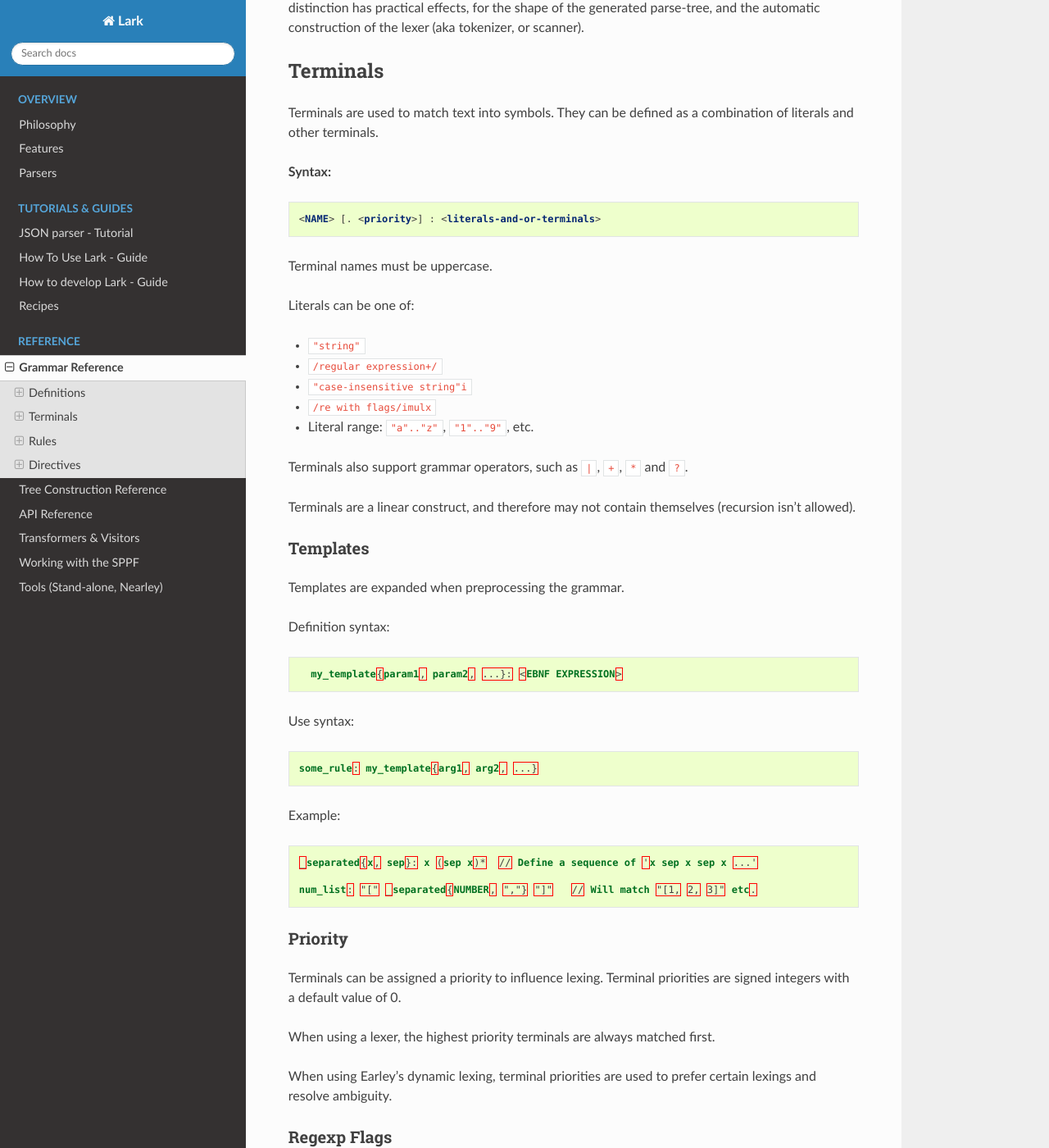
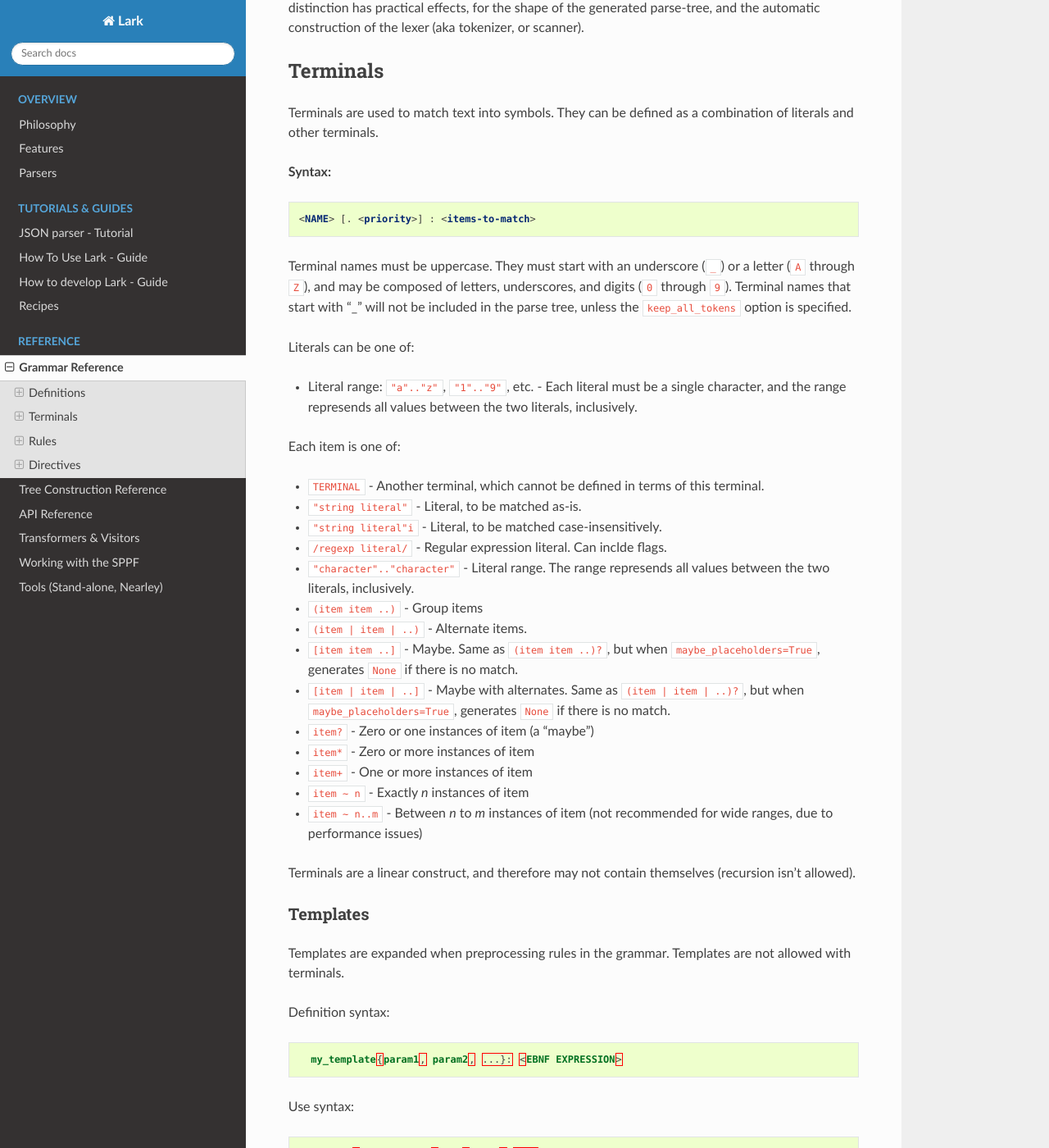
Before and after one commit to lark-parser/lark, a Sphinx documentation site: the page built from docs/grammar.md, in a window 1280 px wide and 1400 px high, scrolled down 1375 px. Shown: the whole window at 82% size. Built offline with Sphinx 7.4.7 and the Read the Docs theme 2.0.0, drawn with Linux system fonts in a browser that asks for light colours; pages that are not in the unit, such as notebooks, are missing from menus; some of the changed text lies outside the part shown.

Commit message:
Make lark.lark parse the same grammar as load_grammar.py, and make grammar.md document it more fully.

````diff
--- a/docs/grammar.md
+++ b/docs/grammar.md
@@ -59,26 +59,37 @@ Terminals are used to match text into symbols. They can be defined as a combinat
 **Syntax:**
 
 ```html
-<NAME> [. <priority>] : <literals-and-or-terminals>
+<NAME> [. <priority>] : <items-to-match>
 ```
 
-Terminal names must be uppercase.
+Terminal names must be uppercase.  They must start with an underscore (`_`) or a letter (`A` through `Z`), and may be composed of letters, underscores, and digits (`0` through `9`).  Terminal names that start with "_" will not be included in the parse tree, unless the `keep_all_tokens` option is specified.
 
 Literals can be one of:
 
-* `"string"`
-* `/regular expression+/`
-* `"case-insensitive string"i`
-* `/re with flags/imulx`
-* Literal range: `"a".."z"`, `"1".."9"`, etc.
+* Literal range: `"a".."z"`, `"1".."9"`, etc. - Each literal must be a single character, and the range represends all values between the two literals, inclusively.
 
-Terminals also support grammar operators, such as `|`, `+`, `*` and `?`.
+Each item is one of:
+
+* `TERMINAL` - Another terminal, which cannot be defined in terms of this terminal.
+* `"string literal"` - Literal, to be matched as-is.
+* `"string literal"i` - Literal, to be matched case-insensitively.
+* `/regexp literal/` - Regular expression literal.  Can inclde flags.
+* `"character".."character"` - Literal range.  The range represends all values between the two literals, inclusively.
+* `(item item ..)` - Group items
+* `(item | item | ..)` - Alternate items.
+* `[item item ..]` - Maybe. Same as `(item item ..)?`, but when `maybe_placeholders=True`, generates `None` if there is no match.
+* `[item | item | ..]` - Maybe with alternates. Same as `(item | item | ..)?`, but when `maybe_placeholders=True`, generates `None` if there is no match.
+* `item?` - Zero or one instances of item (a "maybe")
+* `item*` - Zero or more instances of item
+* `item+` - One or more instances of item
+* `item ~ n` - Exactly *n* instances of item
+* `item ~ n..m` - Between *n* to *m* instances of item (not recommended for wide ranges, due to performance issues)
 
 Terminals are a linear construct, and therefore may not contain themselves (recursion isn't allowed).
 
 ### Templates
 
-Templates are expanded when preprocessing the grammar.
+Templates are expanded when preprocessing rules in the grammar.  Templates are not allowed with terminals.
 
 Definition syntax:
 
@@ -122,7 +133,7 @@ SIGNED_INTEGER: /
  /x
 ```
 
-Supported flags are one of: `imslux`. See Python's regex documentation for more details on each one.
+Supported flags are one of: `imslux`. See Python's [regex documentation](https://docs.python.org/3/library/re.html#regular-expression-syntax) for more details on each one.
 
 Regexps/strings of different flags can only be concatenated in Python 3.6+
 
@@ -196,25 +207,32 @@ _ambig
 
 **Syntax:**
 ```html
-<name> : <items-to-match>  [-> <alias> ]
+<modifiers><name> : <items-to-match>  [-> <alias> ]
        | ...
 ```
 
-Names of rules and aliases are always in lowercase.
+Names of rules and aliases are always in lowercase.  They must start with an underscore (`_`) or a letter (`a` through `z`), and may be composed of letters, underscores, and digits (`0` through `9`).  Rule names that start with "_" will be inlined into their containing rule.
 
 Rule definitions can be extended to the next line by using the OR operator (signified by a pipe: `|` ).
 
-An alias is a name for the specific rule alternative. It affects tree construction.
+An alias is a name for the specific rule alternative. It affects tree construction (see [Shaping the tree](tree_construction#shaping_the_tree).
 
+The affect of a rule on the parse tree can be specified by modifiers.  The `!` modifier causes the rule to keep all its tokens, regardless of whether they are named or not.  The `?` modifier causes the rule to be inlined if it only has a single child.  The `?` modifier cannot be used on rules that are named starting with an underscore.
 
 Each item is one of:
 
 * `rule`
 * `TERMINAL`
-* `"string literal"` or `/regexp literal/`
+* `"string literal"` - Literal, to be matched as-is.
+* `"string literal"i` - Literal, to be matched case-insensitively.
+* `/regexp literal/` - Regular expression literal.  Can inclde flags.
+* `"character".."character"` - Literal range.  The range represends all values between the two literals, inclusively.
+* template(parameter1, parameter2, ..) - A template to be  expanded with the specified parameters.
 * `(item item ..)` - Group items
+* `(item | item | ..)` - Alternate items.  Note that the items cannot have aliases.
 * `[item item ..]` - Maybe. Same as `(item item ..)?`, but when `maybe_placeholders=True`, generates `None` if there is no match.
-* `item?` - Zero or one instances of item ("maybe")
+* `[item | item | ..]` - Maybe with alternates. Same as `(item | item | ..)?`, but when `maybe_placeholders=True`, generates `None` if there is no match.  Note that the items cannot have aliases.
+* `item?` - Zero or one instances of item (a "maybe")
 * `item*` - Zero or more instances of item
 * `item+` - One or more instances of item
 * `item ~ n` - Exactly *n* instances of item
@@ -297,11 +315,23 @@ Note that `%ignore` directives cannot be imported. Imported rules will abide by
 
 Declare a terminal without defining it. Useful for plugins.
 
+**Syntax:**
+```html
+%declare <TERMINAL>
+%declare <rule>
+```
+
 ### %override
 
 Override a rule or terminals, affecting all references to it, even in imported grammars.
 
 Useful for implementing an inheritance pattern when importing grammars.
+
+**Syntax:**
+```html
+%override <TERMINAL> ... terminal definition ...
+%override <rule> ... rule definition ...
+```
 
 **Example:**
 ```perl
@@ -319,6 +349,12 @@ Useful for splitting up a definition of a complex rule with many different optio
 
 Can also be used to implement a plugin system where a core grammar is extended by others.
 
+**Syntax:**
+```html
+%extend <TERMINAL> ... additional terminal alternate ...
+%extend <rule> ... additional rule alternate ...
+```
+
 
 **Example:**
 ```perl
````
Also changed, not shown: docs/tree_construction.md (+1 -0 lines), 3 other files.
